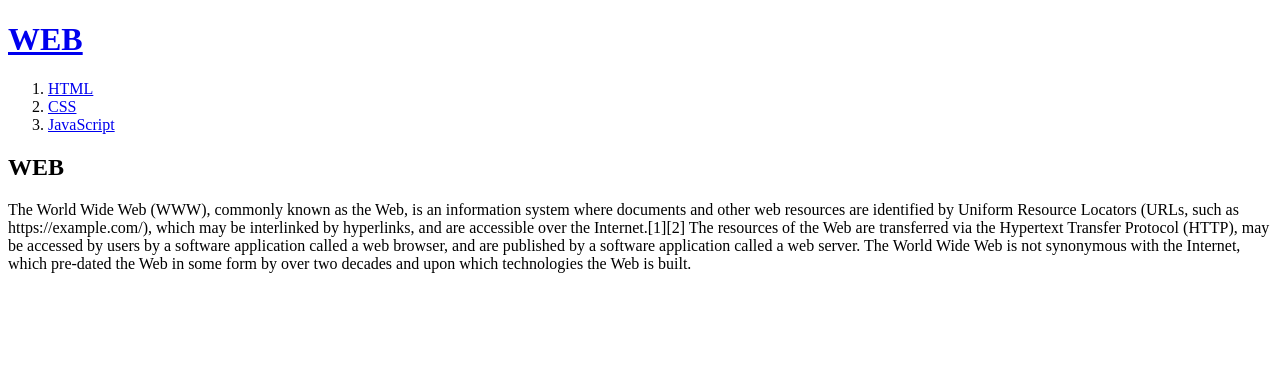
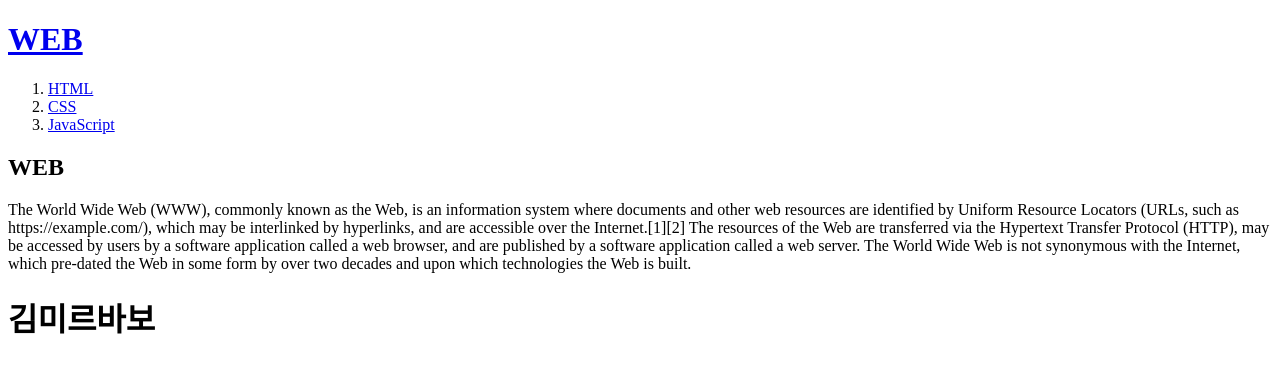
Before and after one commit to DongkyuKwak/web2, a plain HTML site: page index.html in a window 1280 px wide. Drawn offline with Linux system fonts and the light colour scheme.

Commit message:
Update index.html

```diff
--- a/index.html
+++ b/index.html
@@ -15,5 +15,6 @@
 <p>
   The World Wide Web (WWW), commonly known as the Web, is an information system where documents and other web resources are identified by Uniform Resource Locators (URLs, such as https://example.com/), which may be interlinked by hyperlinks, and are accessible over the Internet.[1][2] The resources of the Web are transferred via the Hypertext Transfer Protocol (HTTP), may be accessed by users by a software application called a web browser, and are published by a software application called a web server. The World Wide Web is not synonymous with the Internet, which pre-dated the Web in some form by over two decades and upon which technologies the Web is built.
 </p>
+<h1>김미르바보</h1>
 </body>
 </html>
```
